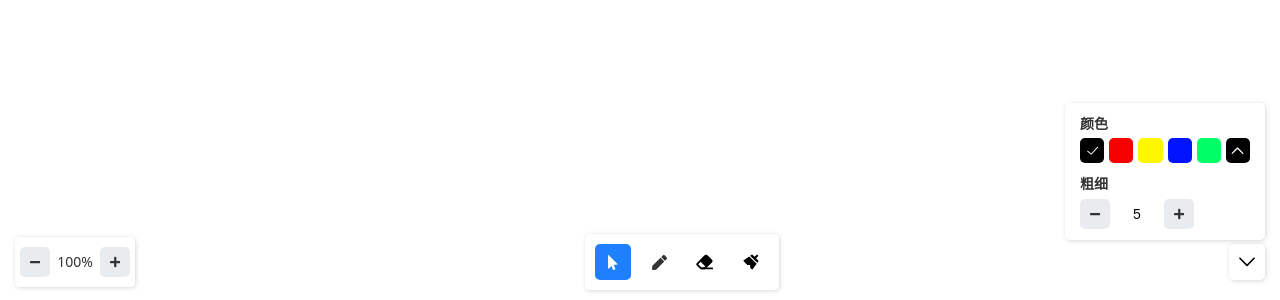
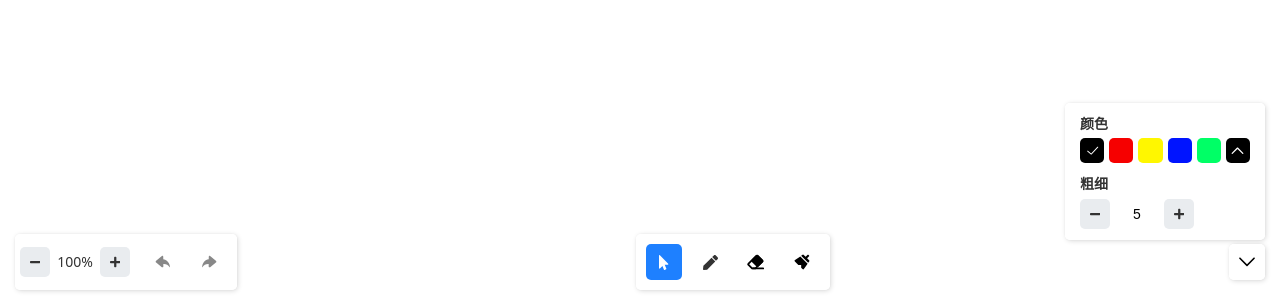
Before and after one commit to moneyinto/whiteboard, a Vue app: page / in a window 1280 px wide. Shown: the part 500-800 px from the top of the page. Built offline with nearby package versions, Linux system fonts and the light colour scheme.

Commit message:
增加indexDB存储记录

```diff
--- a/package.json
+++ b/package.json
@@ -9,6 +9,7 @@
     },
     "dependencies": {
         "core-js": "^3.6.5",
+        "idb": "^7.0.1",
         "lodash": "^4.17.21",
         "perfect-freehand": "^1.0.16",
         "register-service-worker": "^1.7.1",
--- a/src/components/WhiteBoard/components/Toolbar.vue
+++ b/src/components/WhiteBoard/components/Toolbar.vue
@@ -7,6 +7,14 @@
                 @reduce="reduce('zoom')"
                 @add="add('zoom')"
             />
+
+            <div class="wb-tool-btn revoke" :class="!canRevoke && 'disabled'">
+                <Revoke />
+            </div>
+
+            <div class="wb-tool-btn recover" :class="!canRecover && 'disabled'">
+                <Revoke />
+            </div>
         </div>
 
         <div class="wb-tool">
@@ -79,6 +87,7 @@ import Step from "./Step.vue";
 import Clear from "../icons/Clear.vue";
 import ColorPicker from "./ColorPicker/index.vue";
 import Eraser from "../icons/Eraser.vue";
+import Revoke from "../icons/Revoke.vue";
 
 const emit = defineEmits(["update:optionType", "update:lineWidth", "update:strokeColor", "update:zoom", "zoomChange", "clear"]);
 
@@ -101,6 +110,16 @@ const props = defineProps({
     zoom: {
         type: Number,
         required: true
+    },
+
+    canRecover: {
+        type: Boolean,
+        default: false
+    },
+
+    canRevoke: {
+        type: Boolean,
+        default: false
     }
 });
 
@@ -285,4 +304,21 @@ const input = (value: number) => {
 .wb-setting-value {
     margin-top: 5px;
 }
+
+.revoke svg, .recover svg {
+    height: 22px;
+}
+
+.revoke.disabled svg, .recover.disabled svg {
+    fill: #888;
+}
+
+.revoke {
+    margin-left: 15px;
+}
+
+.recover {
+    transform-origin: center;
+    transform: rotateY(180deg);
+}
 </style>
--- a/src/components/WhiteBoard/hooks/useHandlePointer.ts
+++ b/src/components/WhiteBoard/hooks/useHandlePointer.ts
@@ -9,6 +9,7 @@ import {
     throttleRAF
 } from "../utils";
 import useCreateElement from "./useCreateElement";
+import useHistorySnapshot from "./useHistorySnapshot";
 import useRenderElement from "./useRenderElement";
 import useUpdateElement from "./useUpdateElement";
 
@@ -19,8 +20,9 @@ export default (
     canvasConfig: ICanvasConfig
 ) => {
     const { createPenElement } = useCreateElement(elements, canvasConfig);
-    const { updateElement } = useUpdateElement(elements);
+    const { updateElement } = useUpdateElement();
     const { renderElements } = useRenderElement(canvas, context, canvasConfig);
+    const { addHistorySnapshot } = useHistorySnapshot();
     let targetElement: IElement | null = null;
     let startPoint: IPoint | null = null;
 
@@ -139,6 +141,7 @@ export default (
                     width: maxX - minX,
                     height: maxY - minY
                 });
+                addHistorySnapshot(elements.value);
                 localStorage.setItem("STORE_ELEMENTS", JSON.stringify(elements.value));
                 renderElements(elements.value);
                 break;
@@ -146,7 +149,7 @@ export default (
             case OPTION_TYPE.ERASER: {
                 // 橡皮擦模式在结束时过滤掉删除的元素
                 elements.value = elements.value.filter(element => !element.isDelete);
-                console.log(elements.value);
+                addHistorySnapshot(elements.value);
                 localStorage.setItem("STORE_ELEMENTS", JSON.stringify(elements.value));
                 renderElements(elements.value);
                 break;
--- /dev/null
+++ b/src/components/WhiteBoard/hooks/useHistorySnapshot.ts
@@ -0,0 +1,39 @@
+import { debounce } from "lodash";
+import { ref } from "vue";
+import { IElement } from "../types";
+import db from "../utils/db";
+
+export default () => {
+    const snapshotCursor = ref(0);
+
+    const updateSnapshotCursor = async () => {
+        //
+    };
+
+    // 新增历史快照
+    const addHistorySnapshot = debounce((elements: IElement[]) => {
+        db.setData(elements);
+    }, 300);
+
+    const getHistorySnapshot = async () => {
+        return await db.getData();
+    };
+
+    // 撤销
+    const undo = () => {
+        //
+    };
+
+    // 恢复
+    const redo = () => {
+        //
+    };
+
+    return {
+        addHistorySnapshot,
+        getHistorySnapshot,
+        undo,
+        redo,
+        snapshotCursor
+    }
+};
--- a/src/components/WhiteBoard/hooks/useUpdateElement.ts
+++ b/src/components/WhiteBoard/hooks/useUpdateElement.ts
@@ -1,7 +1,6 @@
-import { Ref } from "vue";
 import { IElement } from "../types";
 
-export default (elements: Ref<IElement[]>) => {
+export default () => {
     const updateElement = (element: IElement, props: Partial<IElement>) => {
         for (const key in props) {
             (element as any)[key] = (props as any)[key];
--- /dev/null
+++ b/src/components/WhiteBoard/icons/Revoke.vue
@@ -0,0 +1,10 @@
+<template>
+    <svg
+        viewBox="0 0 1024 1024"
+        xmlns="http://www.w3.org/2000/svg"
+    >
+        <path
+            d="M529.3 381.5h-4.9l-0.6-110.3c0-40.9-33.9-57-62.8-33.7L192.1 453.8c-28.9 23.2-28.9 61.2 0.1 84.4L459 752.3c28.9 23.2 68.7-0.4 68.7-34.9V602h26.1c116.7 0 205.7 50.4 260.2 147.7 10.7 17.7 22 13.8 22 0-2.4-173.3-143-368.1-311.6-368.1h4.9z m-5-0.1"
+        ></path>
+    </svg>
+</template>
--- a/src/components/WhiteBoard/index.vue
+++ b/src/components/WhiteBoard/index.vue
@@ -37,6 +37,8 @@ import useClearElement from "./hooks/useClearElement";
 import { IElement, ICanvasConfig } from "./types";
 import { OPTION_TYPE } from "./config";
 import { throttle } from "lodash";
+import db from "./utils/db";
+import useHistorySnapshot from "./hooks/useHistorySnapshot";
 const canvasScale = window.devicePixelRatio;
 
 const whiteboard = ref<HTMLDivElement | null>(null);
@@ -78,6 +80,7 @@ const { clearElements } = useClearElement(
 	elements,
 	canvasConfig
 );
+const { getHistorySnapshot } = useHistorySnapshot();
 
 // 进行缩放
 const zoomChange = (newZoom: number, oldZoom: number) => {
@@ -97,7 +100,8 @@ const wheelScaleCanvas = throttle((event: WheelEvent) => {
 	}
 }, 30);
 
-nextTick(() => {
+nextTick(async () => {
+    await db.init(); // 初始化数据库
 	if (!canvas.value || !whiteboard.value) return;
 	context.value = canvas.value.getContext("2d");
 
@@ -122,11 +126,14 @@ nextTick(() => {
 		context.value.scale(canvasScale, canvasScale);
 		context.value.setTransform(1, 0, 0, 1, 0, 0);
 		context.value.save();
-		elements.value = JSON.parse(
-			localStorage.getItem("STORE_ELEMENTS") || "[]"
-		);
+		// elements.value = JSON.parse(
+		// 	localStorage.getItem("STORE_ELEMENTS") || "[]"
+		// );
+
 		console.log(elements.value);
-		nextTick(() => {
+		nextTick(async () => {
+            const a = await getHistorySnapshot();
+            console.log(a);
 			renderElements(elements.value);
 		});
 	}, 100);
--- /dev/null
+++ b/src/components/WhiteBoard/utils/db.ts
@@ -0,0 +1,40 @@
+import { IDBPDatabase, openDB } from "idb";
+import { IElement } from "../types";
+
+const DB_NAME = "WHITE_BOARD_DB";
+
+class DB {
+    private db: IDBPDatabase | undefined;
+    async init() {
+        if (!this.db) {
+            console.log("======ww========");
+            this.db = await openDB(DB_NAME, 1, {
+                upgrade(db) {
+                    console.log("==============");
+                    if (!db.objectStoreNames.contains("history")) {
+                        const objectStore = db.createObjectStore("history", {
+                            keyPath: "id",
+                            autoIncrement: true
+                        });
+                        objectStore.createIndex("id", "id", {
+                            unique: true
+                        });
+                    }
+                }
+            });
+        }
+    }
+
+    async getData(query?: string) {
+        return await this.db?.transaction("history").objectStore("history").get(3);
+    }
+
+    async setData(elements: IElement[]) {
+        this.db
+            ?.transaction("history", "readwrite")
+            .objectStore("history")
+            .add({elements: JSON.parse(JSON.stringify(elements))})
+    }
+}
+
+export default new DB();
```
